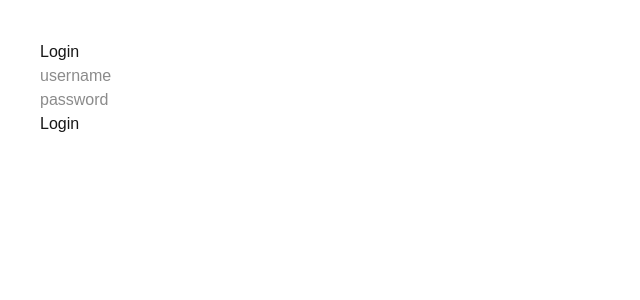
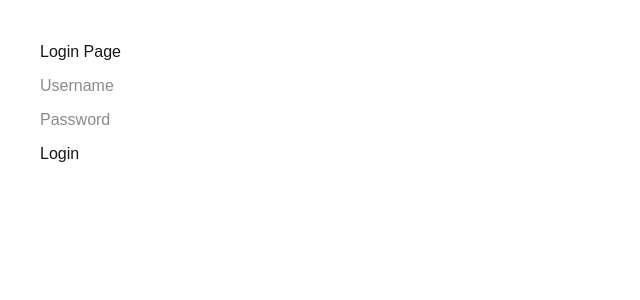
Before and after one commit to subasris/login-system, a Next.js app: page / in a window 1280 px wide. Shown: the top 300 px of the page, without its empty margins (0-640 px from the left). Built offline with nearby package versions, Linux system fonts and the light colour scheme.

Commit message:
page.tsx updated

```diff
--- a/app/page.tsx
+++ b/app/page.tsx
@@ -1,38 +1,72 @@
 "use client";
+
 import { useState } from "react";
 
 export default function Home() {
   const [username, setUsername] = useState("");
   const [password, setPassword] = useState("");
+  const [message, setMessage] = useState("");
+  const [loading, setLoading] = useState(false);
 
-  const login = async () => {
+  const handleSubmit = async (e: React.FormEvent) => {
+    e.preventDefault(); // prevents page refresh
+    setLoading(true);
+    setMessage("");
+
+    try {
       const res = await fetch("/api/login", {
         method: "POST",
+        headers: {
+          "Content-Type": "application/json",
+        },
         body: JSON.stringify({ username, password }),
       });
 
       const data = await res.json();
-    alert(data.message);
+
+      if (res.ok && data.message === "Login success") {
+        setMessage("✅ Login successful!");
+      } else {
+        setMessage("❌ Invalid username or password");
+      }
+    } catch (error) {
+      setMessage("⚠️ Something went wrong");
+    }
+
+    setLoading(false);
   };
 
   return (
     <div style={{ padding: 40 }}>
-      <h1>Login</h1>
+      <h1>Login Page</h1>
 
+      <form onSubmit={handleSubmit}>
         <input
-        placeholder="username"
+          placeholder="Username"
+          value={username}
           onChange={(e) => setUsername(e.target.value)}
+          style={{ display: "block", margin: "10px 0" }}
         />
-      <br />
 
         <input
           type="password"
-        placeholder="password"
+          placeholder="Password"
+          value={password}
           onChange={(e) => setPassword(e.target.value)}
+          style={{ display: "block", margin: "10px 0" }}
         />
-      <br />
 
-      <button onClick={login}>Login</button>
+        <button type="submit" disabled={loading}>
+          {loading ? "Checking..." : "Login"}
+        </button>
+      </form>
+
+      {/* Result message */}
+      {message && (
+        <p style={{ marginTop: 20, fontWeight: "bold" }}>
+          {message}
+        </p>
+      )}
     </div>
   );
 }
```
Lines whose indentation alone changed are shown as unchanged.
